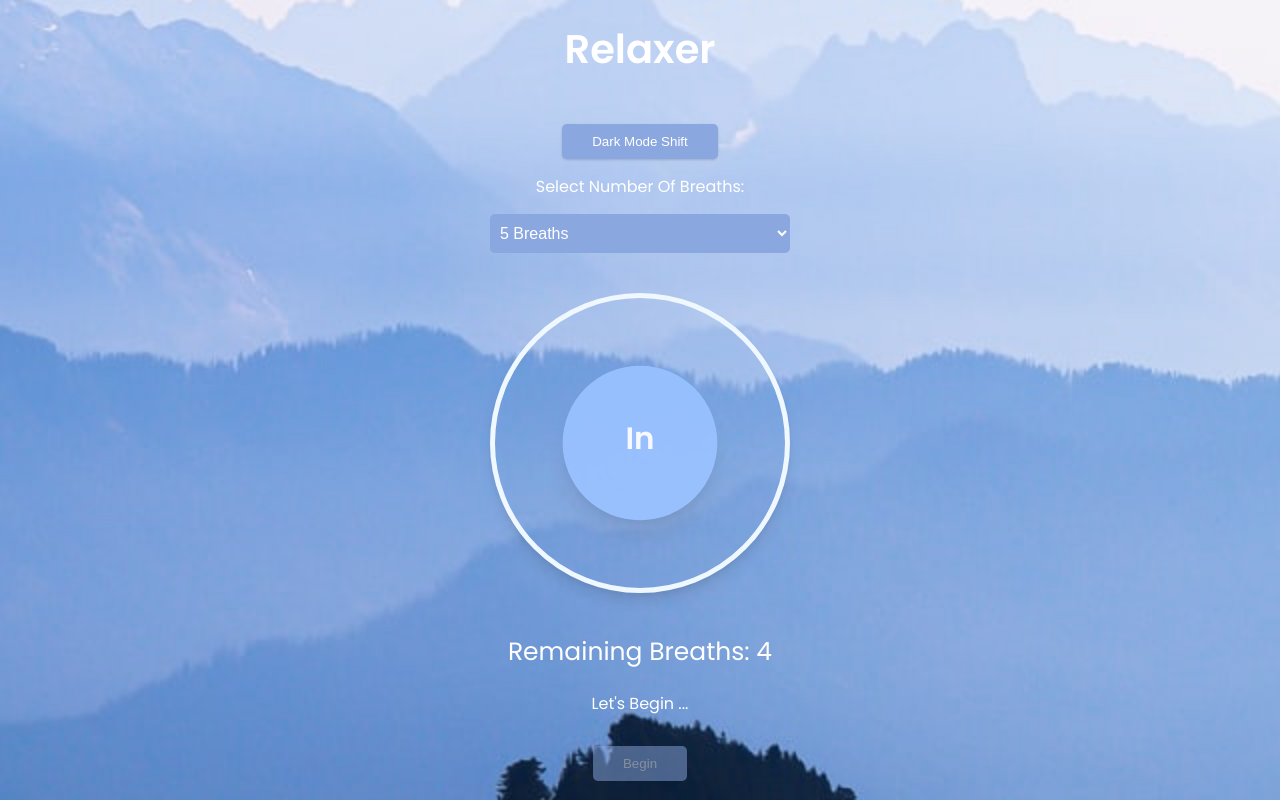
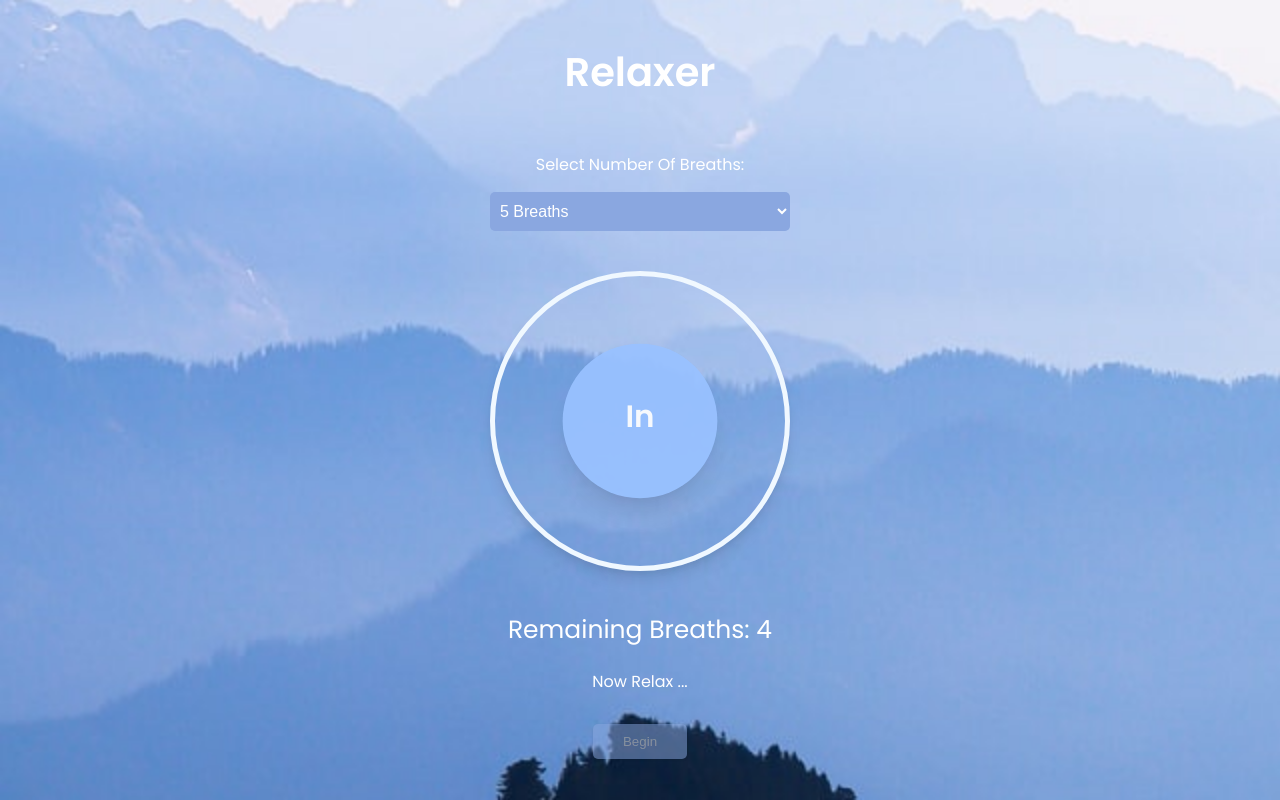
Before and after one commit to JSubba/relaxation-app, a plain HTML site: page index.html in a window 1280 px wide. Both pictures are taken after a click on the button "Begin". Drawn offline with Linux system fonts and the light colour scheme.

Commit message:
changes commit

```diff
--- a/app.js
+++ b/app.js
@@ -61,7 +61,7 @@ start.addEventListener("click", () => {
     circleProgress.style.opacity = 1;
     audio.play();
     setTimeout(() => {
-        instructions.innerHTML = "Let's Begin ...";
+        instructions.innerHTML = "Now Relax ...";
         growCircle();
         updateBreathText();
         relaxationApp();
--- a/css/style.css
+++ b/css/style.css
@@ -40,7 +40,7 @@ h1 {
 .input label {
     font-size: 16px;
     font-weight: 400;
-    margin: 15px 0;
+    margin: 5px 0 15px;
 }
 
 .input select {
--- a/index.html
+++ b/index.html
@@ -10,9 +10,9 @@
     <body>
         <h1 class="heading">Relaxer</h1>
         <br />
-        <a href="indexDark.html">
+        <!-- <a href="indexDark.html">
             <button>Dark Mode Shift</button>
-        </a>
+        </a> -->
         <div class="container">
             <div class="input">
                 <label>Select Number Of Breaths:</label>
```
